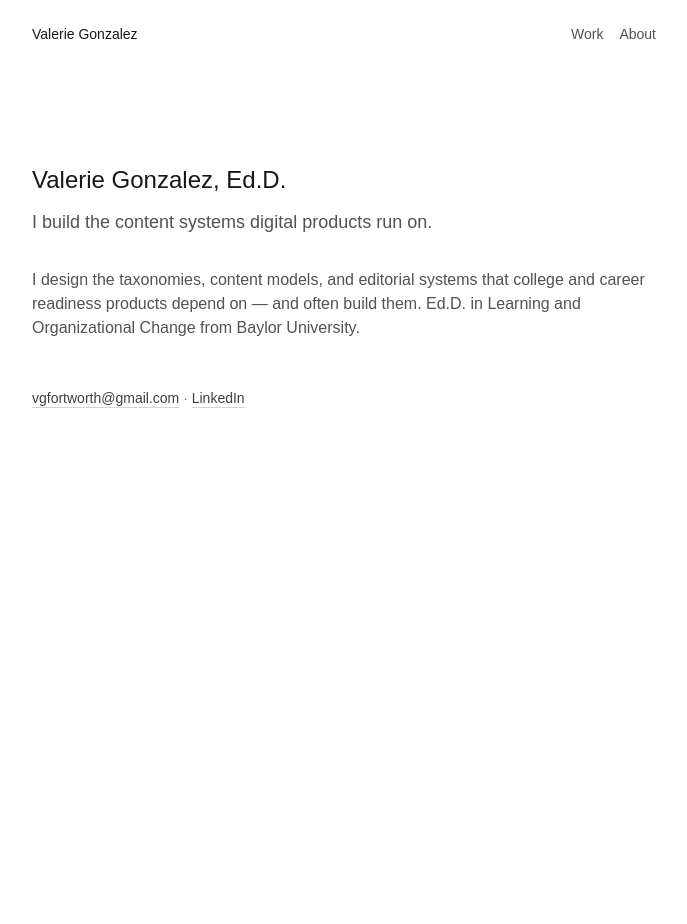
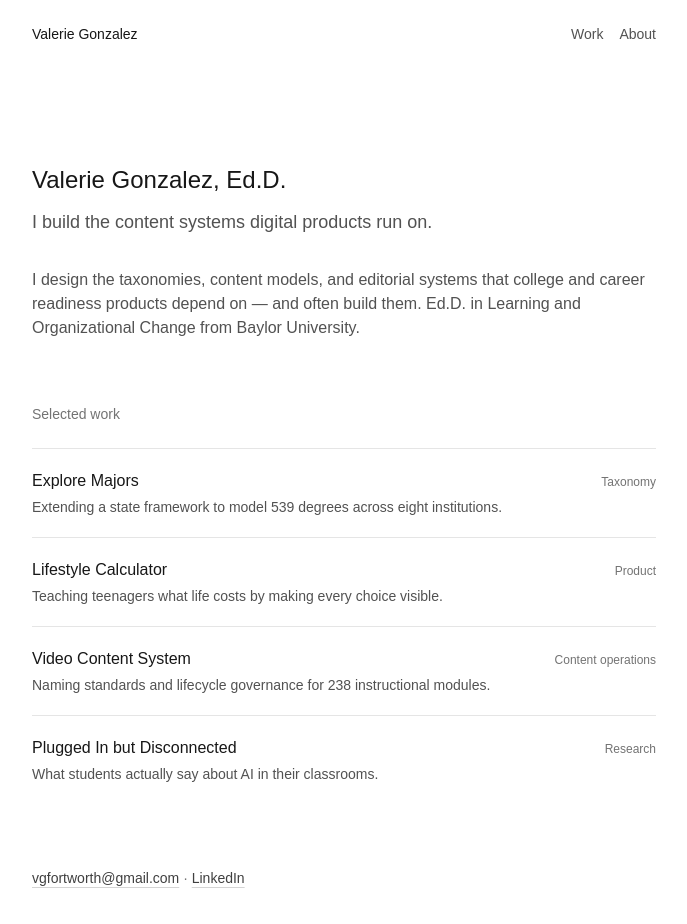
Before and after one commit to vgfortworth-dev/my-portfolio, a Next.js app: page / in a window 1280 px wide. Shown: the top 924 px of the page, without its empty margins (296-983 px from the left). Before the commit the page ends 800 px from the top, so only its background shows below. Built offline with nearby package versions, Linux system fonts and the light colour scheme.

Commit message:
home page add buttons

```diff
--- a/app/page.js
+++ b/app/page.js
@@ -1,3 +1,30 @@
+const work = [
+  {
+    slug: "explore-majors",
+    title: "Explore Majors",
+    kind: "Taxonomy",
+    blurb: "Extending a state framework to model 539 degrees across eight institutions.",
+  },
+  {
+    slug: "lifestyle-calculator",
+    title: "Lifestyle Calculator",
+    kind: "Product",
+    blurb: "Teaching teenagers what life costs by making every choice visible.",
+  },
+  {
+    slug: "video-content-system",
+    title: "Video Content System",
+    kind: "Content operations",
+    blurb: "Naming standards and lifecycle governance for 238 instructional modules.",
+  },
+  {
+    slug: "gen-alpha-research",
+    title: "Plugged In but Disconnected",
+    kind: "Research",
+    blurb: "What students actually say about AI in their classrooms.",
+  },
+];
+
 export default function Home() {
   return (
     <main className="mx-auto max-w-2xl px-6 py-24">
@@ -14,7 +41,24 @@ export default function Home() {
         Baylor University.
       </p>
 
-      <p className="mt-12 text-sm text-neutral-500">
+      <h2 className="mt-16 text-sm text-neutral-500">Selected work</h2>
+      <div className="mt-6">
+        {work.map((item) => (
+          <a
+            key={item.slug}
+            href={"/work/" + item.slug}
+            className="block border-t border-neutral-200 py-5"
+          >
+            <div className="flex items-baseline justify-between gap-3">
+              <span className="font-medium">{item.title}</span>
+              <span className="text-xs text-neutral-500">{item.kind}</span>
+            </div>
+            <p className="mt-1 text-sm text-neutral-600">{item.blurb}</p>
+          </a>
+        ))}
+      </div>
+
+      <p className="mt-16 text-sm text-neutral-500">
         <a
           href="mailto:vgfortworth@gmail.com"
           className="text-neutral-700 underline underline-offset-4 decoration-neutral-300 hover:decoration-neutral-700"
@@ -32,5 +76,5 @@ export default function Home() {
         </a>
       </p>
     </main>
-  )
+  );
 }
```
